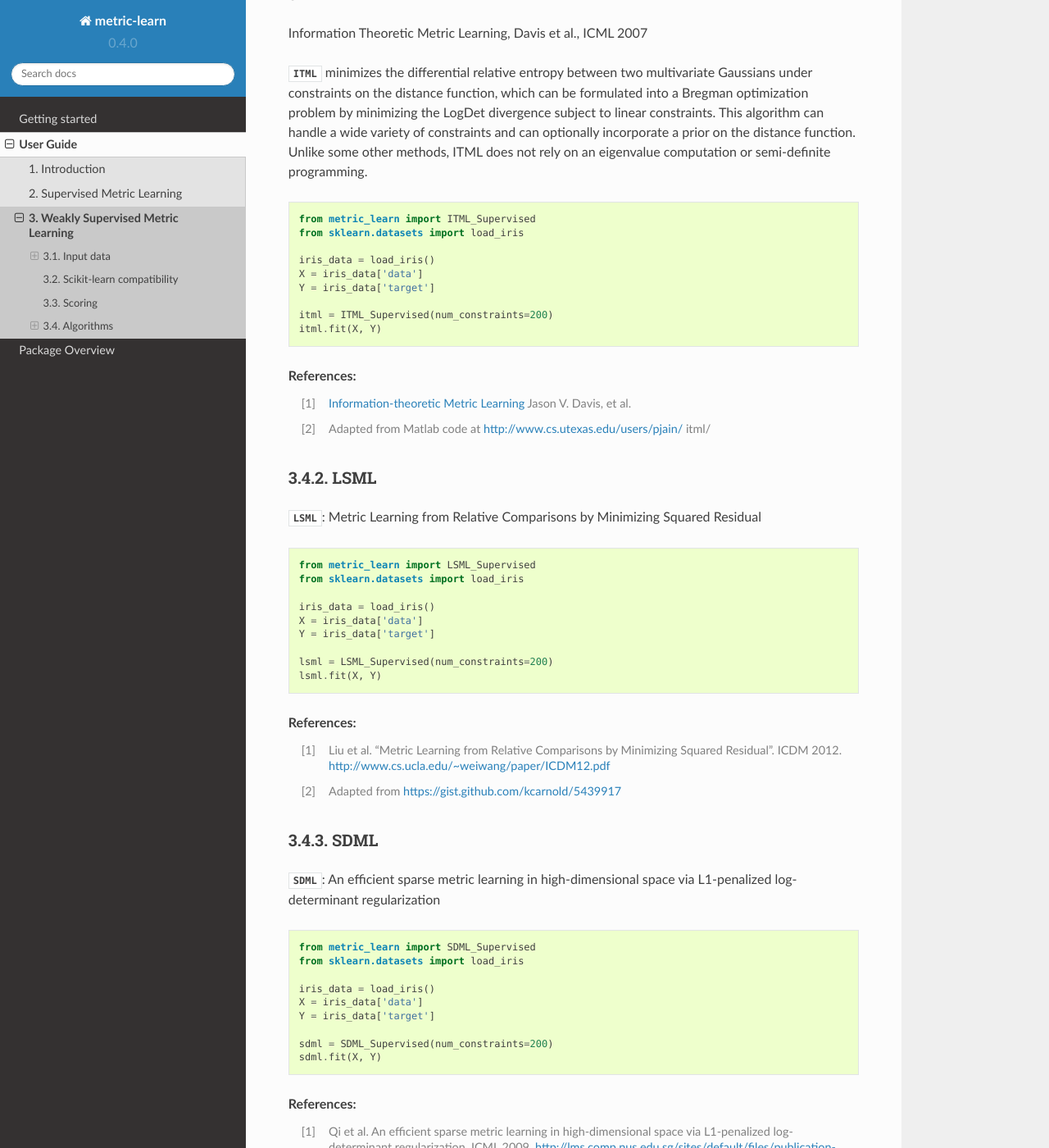
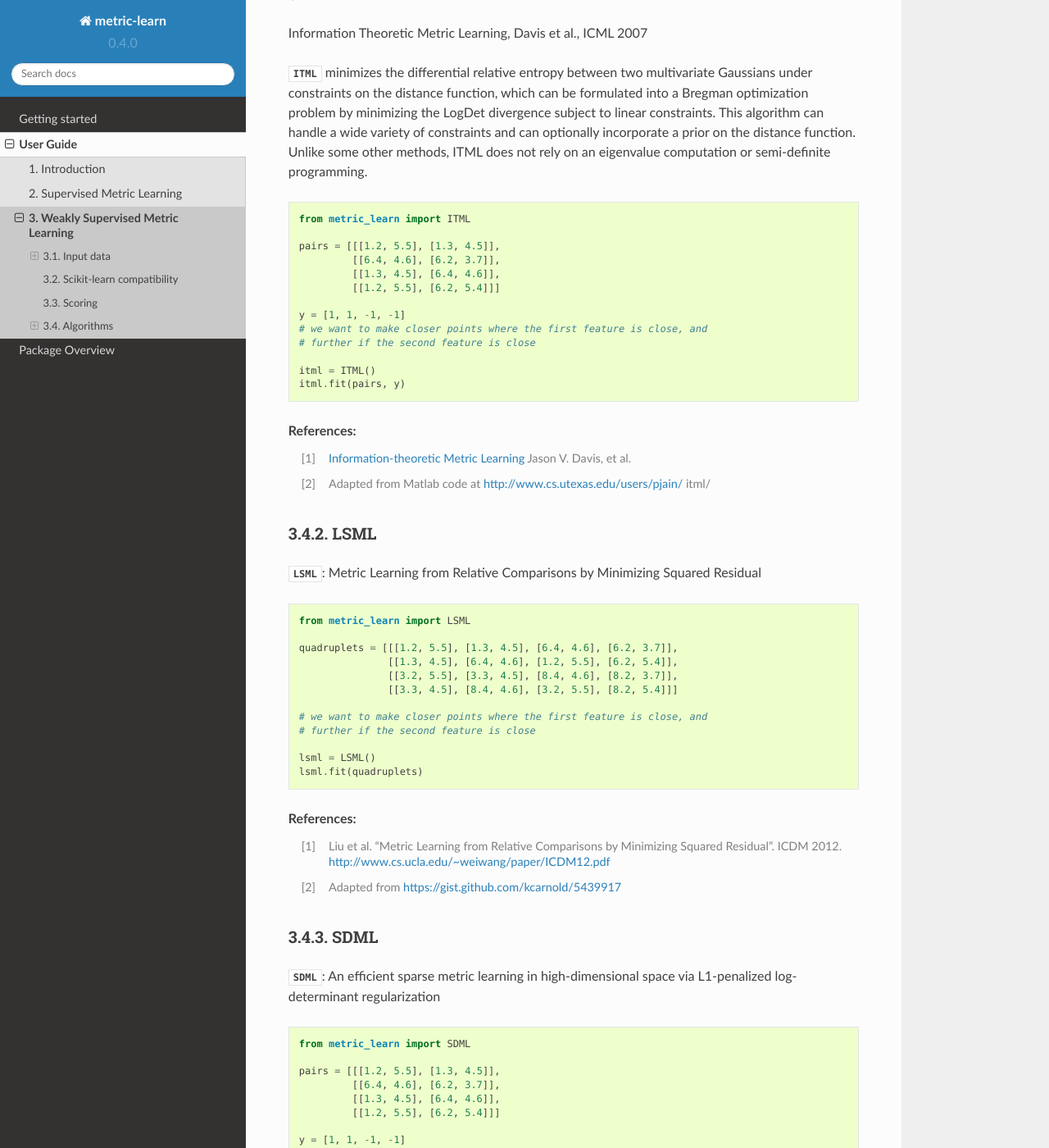
Before and after one commit to scikit-learn-contrib/metric-learn, a Sphinx documentation site: the page built from doc/weakly_supervised.rst, in a window 1280 px wide and 1400 px high, scrolled down 2916 px. Shown: the whole window at 82% size. Built offline with Sphinx 7.4.7 and the Read the Docs theme 2.0.0, drawn with Linux system fonts in a browser that asks for light colours; pages that are not in the unit, such as notebooks, are missing from menus; some of the changed text lies outside the part shown.

Commit message:
Change examples for weakly supervised section

```diff
--- a/doc/weakly_supervised.rst
+++ b/doc/weakly_supervised.rst
@@ -166,15 +166,19 @@ programming.
 
 ::
 
-    from metric_learn import ITML_Supervised
-    from sklearn.datasets import load_iris
+    from metric_learn import ITML
 
-    iris_data = load_iris()
-    X = iris_data['data']
-    Y = iris_data['target']
+    pairs = [[[1.2, 5.5], [1.3, 4.5]],
+             [[6.4, 4.6], [6.2, 3.7]],
+             [[1.3, 4.5], [6.4, 4.6]],
+             [[1.2, 5.5], [6.2, 5.4]]]
 
-    itml = ITML_Supervised(num_constraints=200)
-    itml.fit(X, Y)
+    y = [1, 1, -1, -1]
+    # we want to make closer points where the first feature is close, and
+    # further if the second feature is close
+
+    itml = ITML()
+    itml.fit(pairs, y)
 
 .. topic:: References:
 
@@ -196,15 +200,18 @@ Residual
 
 ::
 
-    from metric_learn import LSML_Supervised
-    from sklearn.datasets import load_iris
+    from metric_learn import LSML
 
-    iris_data = load_iris()
-    X = iris_data['data']
-    Y = iris_data['target']
+    quadruplets = [[[1.2, 5.5], [1.3, 4.5], [6.4, 4.6], [6.2, 3.7]],
+                   [[1.3, 4.5], [6.4, 4.6], [1.2, 5.5], [6.2, 5.4]],
+                   [[3.2, 5.5], [3.3, 4.5], [8.4, 4.6], [8.2, 3.7]],
+                   [[3.3, 4.5], [8.4, 4.6], [3.2, 5.5], [8.2, 5.4]]]
 
-    lsml = LSML_Supervised(num_constraints=200)
-    lsml.fit(X, Y)
+    # we want to make closer points where the first feature is close, and
+    # further if the second feature is close
+
+    lsml = LSML()
+    lsml.fit(quadruplets)
 
 .. topic:: References:
 
@@ -225,15 +232,19 @@ L1-penalized log-determinant regularization
 
 ::
 
-    from metric_learn import SDML_Supervised
-    from sklearn.datasets import load_iris
+    from metric_learn import SDML
 
-    iris_data = load_iris()
-    X = iris_data['data']
-    Y = iris_data['target']
+    pairs = [[[1.2, 5.5], [1.3, 4.5]],
+             [[6.4, 4.6], [6.2, 3.7]],
+             [[1.3, 4.5], [6.4, 4.6]],
+             [[1.2, 5.5], [6.2, 5.4]]]
 
-    sdml = SDML_Supervised(num_constraints=200)
-    sdml.fit(X, Y)
+    y = [1, 1, -1, -1]
+    # we want to make closer points where the first feature is close, and
+    # further if the second feature is close
+
+    sdml = SDML()
+    sdml.fit(pairs, y)
 
 .. topic:: References:
 
@@ -261,15 +272,20 @@ of points that are known to belong to the same class.
 
 ::
 
-    from metric_learn import RCA_Supervised
-    from sklearn.datasets import load_iris
+    from metric_learn import RCA
 
-    iris_data = load_iris()
-    X = iris_data['data']
-    Y = iris_data['target']
+    pairs = [[[1.2, 5.5], [1.3, 4.5]],
+             [[6.4, 4.6], [6.2, 3.7]],
+             [[1.3, 4.5], [6.4, 4.6]],
+             [[1.2, 5.5], [6.2, 5.4]]]
 
-    rca = RCA_Supervised(num_chunks=30, chunk_size=2)
-    rca.fit(X, Y)
+    y = [1, 1, -1, -1]
+    # we want to make closer points where the first feature is close, and
+    # further if the second feature is close
+
+    rca = RCA()
+    rca.fit(pairs, y)
+
 
 .. topic:: References:
 
@@ -302,15 +318,19 @@ method. However, it is one of the earliest and a still often cited technique.
 
 ::
 
-    from metric_learn import MMC_Supervised
-    from sklearn.datasets import load_iris
+    from metric_learn import MMC
 
-    iris_data = load_iris()
-    X = iris_data['data']
-    Y = iris_data['target']
+    pairs = [[[1.2, 5.5], [1.3, 4.5]],
+             [[6.4, 4.6], [6.2, 3.7]],
+             [[1.3, 4.5], [6.4, 4.6]],
+             [[1.2, 5.5], [6.2, 5.4]]]
 
-    mmc = MMC_Supervised(num_constraints=200)
-    mmc.fit(X, Y)
+    y = [1, 1, -1, -1]
+    # we want to make closer points where the first feature is close, and
+    # further if the second feature is close
+
+    mmc = MMC()
+    mmc.fit(pairs, y)
 
 .. topic:: References:
 
```
